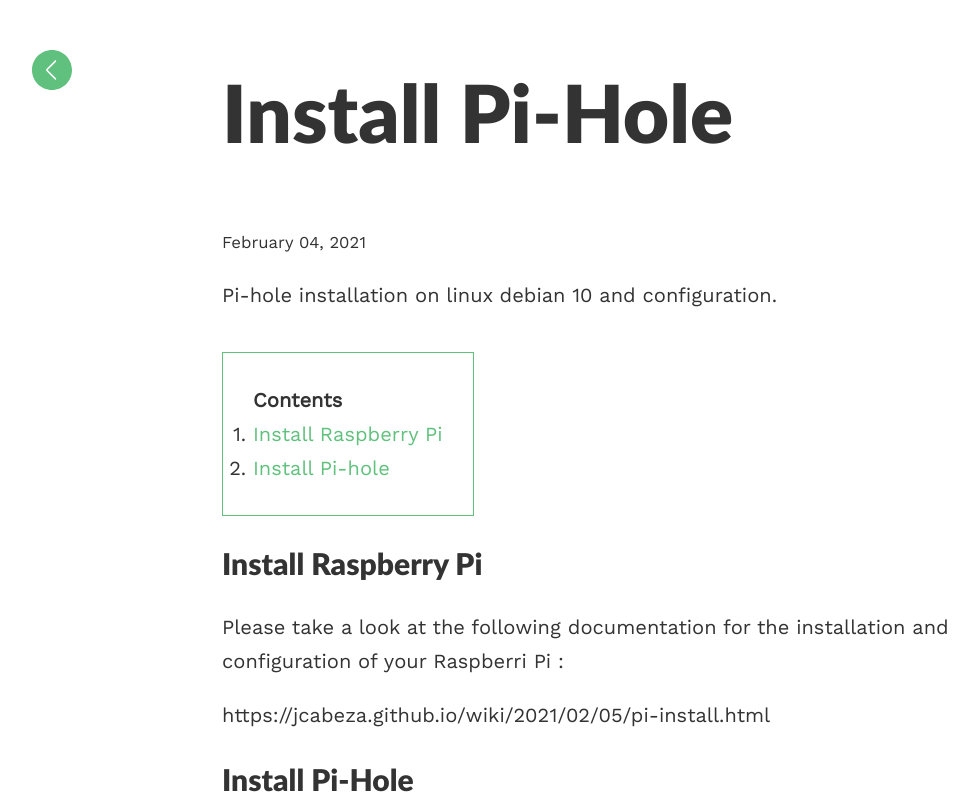
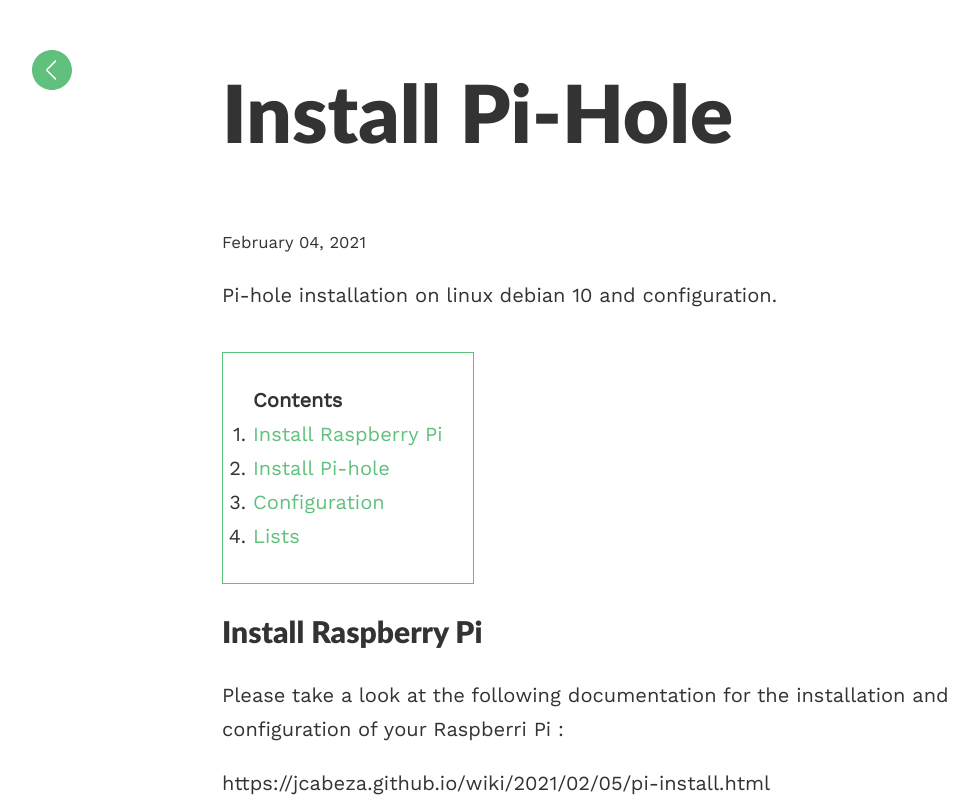
Before and after one commit to jcabeza/wiki, a Jekyll site: the page built from _posts/2021-02-04-pi-hole.md, in a window 1280 px wide. Shown: the top 806 px of the page, without its empty margins (18-996 px from the left). Built offline with Jekyll 4.4.1, drawn with Linux system fonts in a browser that asks for light colours; some of the changed text lies outside the part shown; grey boxes are pictures that could not be loaded.

Commit message:
Update 2021-02-04-pi-hole.md

````diff
--- a/_posts/2021-02-04-pi-hole.md
+++ b/_posts/2021-02-04-pi-hole.md
@@ -18,10 +18,13 @@ https://jcabeza.github.io/wiki/2021/02/05/pi-install.html
 
 [<img src="https://agirlhasnona.me/content/images/2017/03/pi-hole_github_logo.png" width="250"/>](https://pi-hole.net/)
 
-https://pi-hole.net/
-
- Install Pi-hole using the following command :
+Install Pi-hole using the following command :
 
  ```bash
  curl -sSL https://install.pi-hole.net | bash
  ```
+# Configuration
+
+https://docs.pi-hole.net/
+
+# Lists
````
